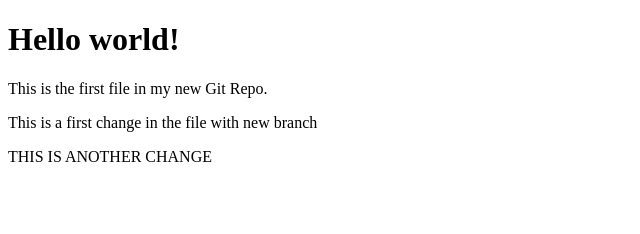
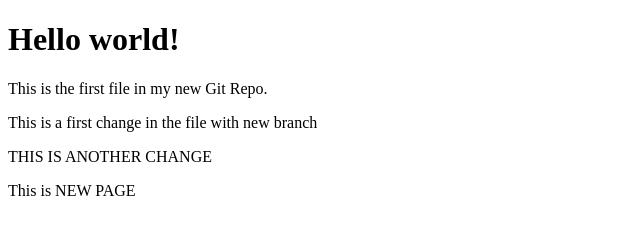
Before and after one commit to muchsinfiles/hello-world, a plain HTML site: page index.html in a window 1280 px wide. Shown: the whole page, without its empty margins (0-640 px from the left). Drawn offline with Linux system fonts and the light colour scheme.

Commit message:
commit for new line from edit-page branch

```diff
--- a/index.html
+++ b/index.html
@@ -8,5 +8,6 @@
     <p>This is the first file in my new Git Repo.</p>
     <p>This is a first change in the file with new branch</p>
     <p>THIS IS ANOTHER CHANGE</p>
+    <p>This is NEW PAGE</p>
     </body>
 </html>
```
